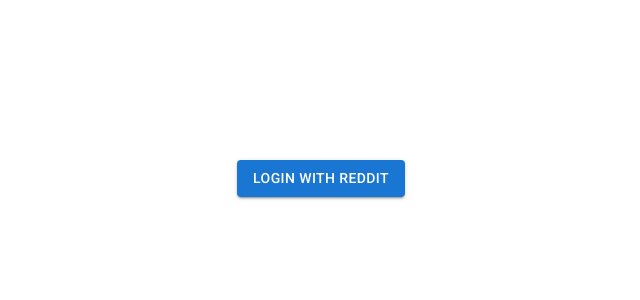
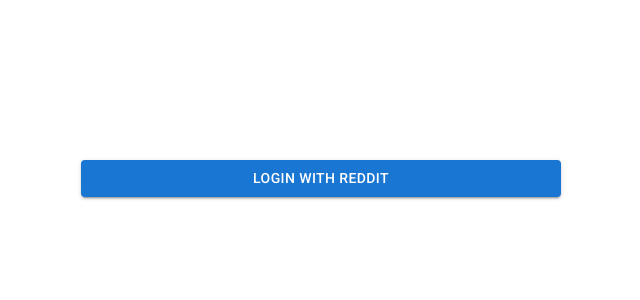
Before and after one commit to hak33m16/organizer-reddit, a React (Create React App) app: page / in a window 1280 px wide. Shown: the top 300 px of the page, without its empty margins (319-959 px from the left). Built offline with nearby package versions, Linux system fonts and the light colour scheme.

Commit message:
Handle error case when communicating with API, improve home page view

```diff
--- a/src/components/Home/Home.tsx
+++ b/src/components/Home/Home.tsx
@@ -1,10 +1,10 @@
-import { Alert, AlertTitle, Button, Collapse } from "@mui/material";
+import { Alert, AlertTitle, Button, Collapse, Stack } from "@mui/material";
 import React, { useContext, useEffect, useState } from "react";
 import { useNavigate } from "react-router-dom";
 import * as uuid from "uuid";
 import { RowDiv } from "../common/styles";
 import { StateContext } from "../StateProvider/StateProvider";
-import { HomeDiv } from "./styles";
+import { HomeDiv, StyledButton, StyledCollapse } from "./styles";
 
 function Home() {
   const context = useContext(StateContext);
@@ -37,10 +37,9 @@
   };
 
   return (
-    <HomeDiv id="home">
-      <RowDiv>
+    <>
       {context.state.error ? (
-          <Collapse in={errorOpen}>
+        <StyledCollapse in={errorOpen}>
           <Alert severity="error" onClose={() => setErrorOpen(false)}>
             <AlertTitle>{context.state.error.title}</AlertTitle>
             {context.state.error.messages.map((message) => (
@@ -50,17 +49,22 @@
               </React.Fragment>
             ))}
           </Alert>
-          </Collapse>
+        </StyledCollapse>
       ) : (
         <></>
       )}
-      </RowDiv>
-      <RowDiv>
-        <Button variant={"contained"} href={url} onClick={onLoginAttempt}>
+      <HomeDiv id="home">
+        <Stack>
+          <StyledButton
+            variant={"contained"}
+            href={url}
+            onClick={onLoginAttempt}
+          >
             Login with Reddit
-        </Button>
-      </RowDiv>
+          </StyledButton>
+        </Stack>
       </HomeDiv>
+    </>
   );
 }
 
--- a/src/components/Home/styles.tsx
+++ b/src/components/Home/styles.tsx
@@ -1,5 +1,20 @@
 import styled from "@emotion/styled";
+import { Button, Collapse } from "@mui/material";
 
 export const HomeDiv = styled("div")`
   padding-top: 10em;
+  margin-left: 10em;
+  margin-right: 10em;
 `;
+
+export const StyledCollapse = styled(Collapse)`
+  position: absolute;
+  top: 1em;
+  left: 25%;
+  width: 50%;
+`;
+
+export const StyledButton = styled(Button)`
+  width: 50%;
+  margin: auto;
+`;
```
Also changed, not shown: src/components/Authorization/Authorization.tsx (+12 -0 lines). Lines whose indentation alone changed are shown as unchanged.
